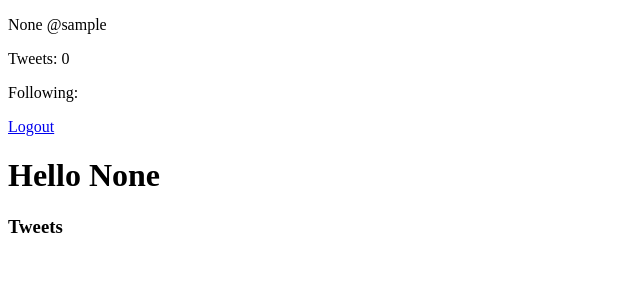
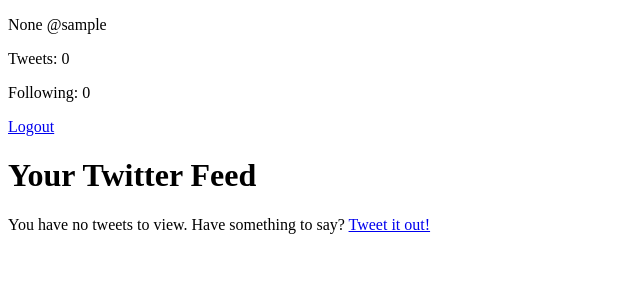
Before and after one commit to chewh115/twitter-clone, a Django app: page / in a window 1280 px wide. Shown: the part 26-326 px from the top of the page, without its empty margins (0-640 px from the left). Run offline with Django 3.2, Linux system fonts and the light colour scheme; the visitor is signed in with stand-in values (Sample User, id 1); data that the repository does not hold is empty.

Commit message:
Has tweets displaying on homepage and userdetail from request.user

```diff
--- a/tweet/templates/tweetdetail.html
+++ b/tweet/templates/tweetdetail.html
@@ -7,4 +7,4 @@
 </p>
 <p>{{tweet.tweet}}</p>
 
-{{% endblock %}}
+{% endblock %}
--- a/twitteruser/templates/base.html
+++ b/twitteruser/templates/base.html
@@ -13,7 +13,7 @@
     <div id="userinfobox">
       <p>{{user.display_name}} @{{user.username}}</p>
       <p>Tweets: {{tweets|length}}</p>
-      <p>Following:</p>
+      <p>Following: {{request.user.following|length}}</p>
       <a href="{% url 'logout'%}">Logout</a>
     </div>
 
--- a/twitteruser/templates/index.html
+++ b/twitteruser/templates/index.html
@@ -1,6 +1,21 @@
 {% extends 'base.html' %}{% block content %}
 <h1>
-  Hello {{user.display_name}}
+  Your Twitter Feed
 </h1>
-<div class="tweetlist"><h3>Tweets</h3></div>
-{% endblock %}
+{% if tweets%}
+<div class="tweetlist">
+  {% for tweet in tweets %}
+  <p>
+    {{tweet.author.display_name}}
+    <a href="{% url 'userdetail' id=tweet.author_id%}">@{{tweet.author}}</a>
+    <a href="{%url 'tweetdetail' id=tweet.id%}">{{tweet.time_tweeted}}</a>
+  </p>
+  <p>{{tweet.tweet}}</p>
+  {% endfor %}
+</div>
+{% else %}
+<p>
+  You have no tweets to view. Have something to say?
+  <a href="{% url 'createtweet' %}">Tweet it out!</a>
+</p>
+{% endif %} {% endblock %}
--- a/twitteruser/views.py
+++ b/twitteruser/views.py
@@ -9,7 +9,7 @@ def index(request):
     if request.user.is_authenticated:
         context = {}
         context['user_info'] = request.user
-        context['tweets'] = Tweet.objects.filter(author_id=request.user.id)
+        context['tweets'] = Tweet.objects.filter(author_id=request.user.id).order_by('-time_tweeted')
         tweet_feed = Tweet.objects.filter
         return render(request, 'index.html', context)
     return redirect('/login/')
@@ -37,5 +37,5 @@ def signup(request):
 def userdetail(request, id):
     user_info = {}
     user_info['user'] = TwitterUser.objects.get(id=id)
-    user_info['tweets'] = Tweet.objects.filter(author_id=id)
+    user_info['tweets'] = Tweet.objects.filter(author_id=id).order_by('-time_tweeted')
     return render(request, 'userdetail.html', user_info)
```
Also changed, not shown: twitteruser/templates/userdetail.html (+7 -2 lines).
